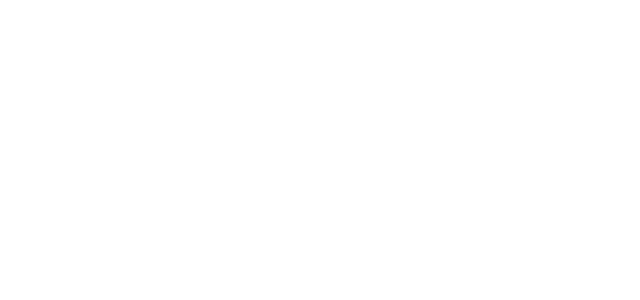
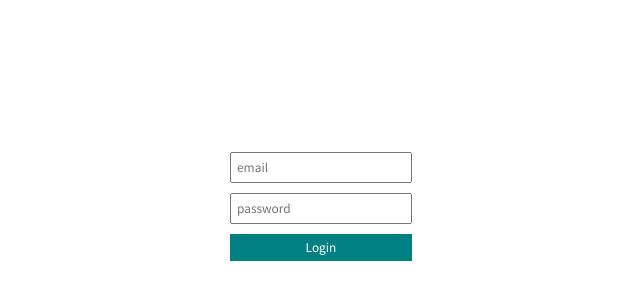
Before and after one commit to timdunc/zjnu, a React (Create React App) app: page / in a window 1280 px wide. Shown: the part 194-494 px from the top of the page, without its empty margins (319-959 px from the left). Built offline with nearby package versions, Linux system fonts and the light colour scheme.

Commit message:
Update App.js

```diff
--- a/src/App.js
+++ b/src/App.js
@@ -26,7 +26,7 @@
   return (
     <Router>
       <Switch>
-        <Route path="/login">{user ? <Redirect to="/login" /> : <Redirect to="/login" />}</Route>
+        <Route path="/">{user ? <Redirect to="/login" /> : <Login />}</Route>
         {user && (
           <>
             <Topbar />
```
